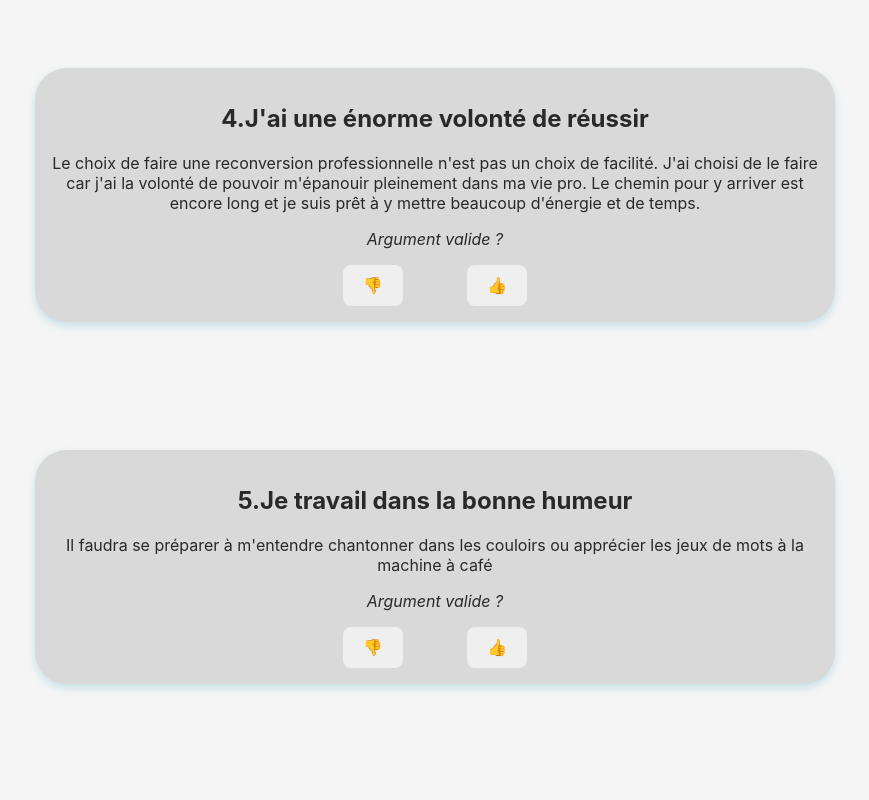
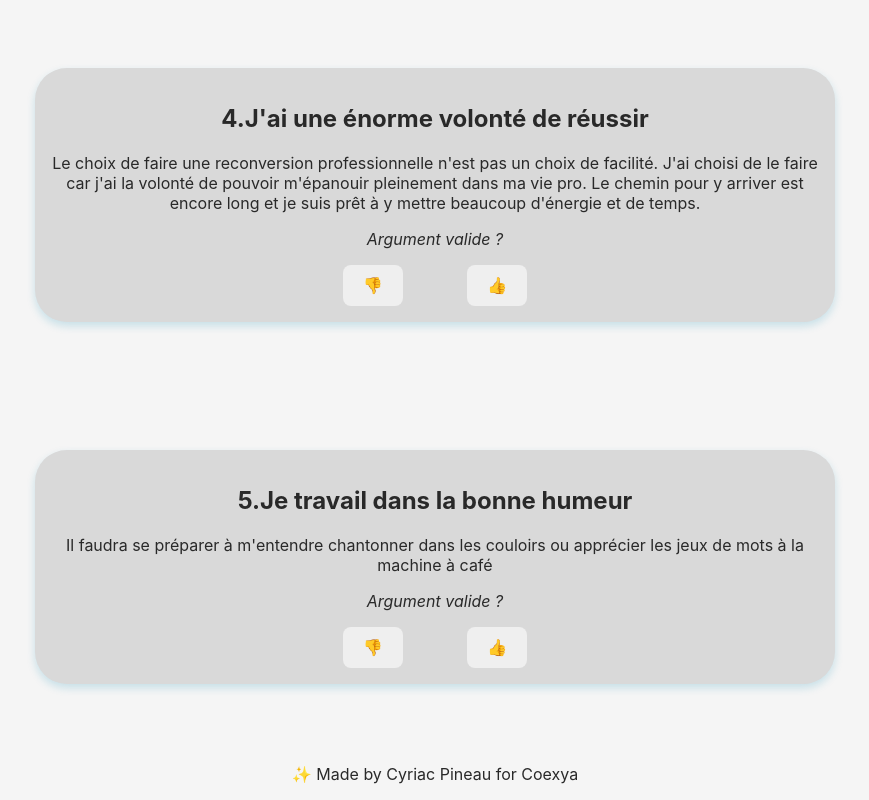
Before and after one commit to Pyriac/5reasons, a React (Vite) app: page / in a window 1280 px wide. Shown: the part 1249-2049 px from the top of the page, without its empty margins (205-1074 px from the left). Before the commit the page ends 2013 px from the top, so only its background shows below. Built offline with nearby package versions, Linux system fonts and the light colour scheme.

Commit message:
:sparkles: Adding a footer

```diff
--- a/src/App.jsx
+++ b/src/App.jsx
@@ -3,6 +3,7 @@ import "./App.css";
 import Raisons from "./components/Raisons";
 import raisons from "./data/5raisons";
 import Header from "./components/Header";
+import Footer from "./components/Footer";
 function App() {
   const [valide, setValide] = useState(0);
   return (
@@ -27,6 +28,9 @@ function App() {
           ? ""
           : ` Vous avez validé ${valide}/5 des mes arguments. On se rencontre ? Je suis disponible du Lundi au Vendredi de 9h à 17h30`}
       </p>
+      <div className="footer">
+        <Footer />
+      </div>
     </main>
   );
 }
--- /dev/null
+++ b/src/components/Footer.jsx
@@ -0,0 +1,5 @@
+function Footer() {
+  return <p>✨ Made by Cyriac Pineau for Coexya</p>;
+}
+
+export default Footer;
```
